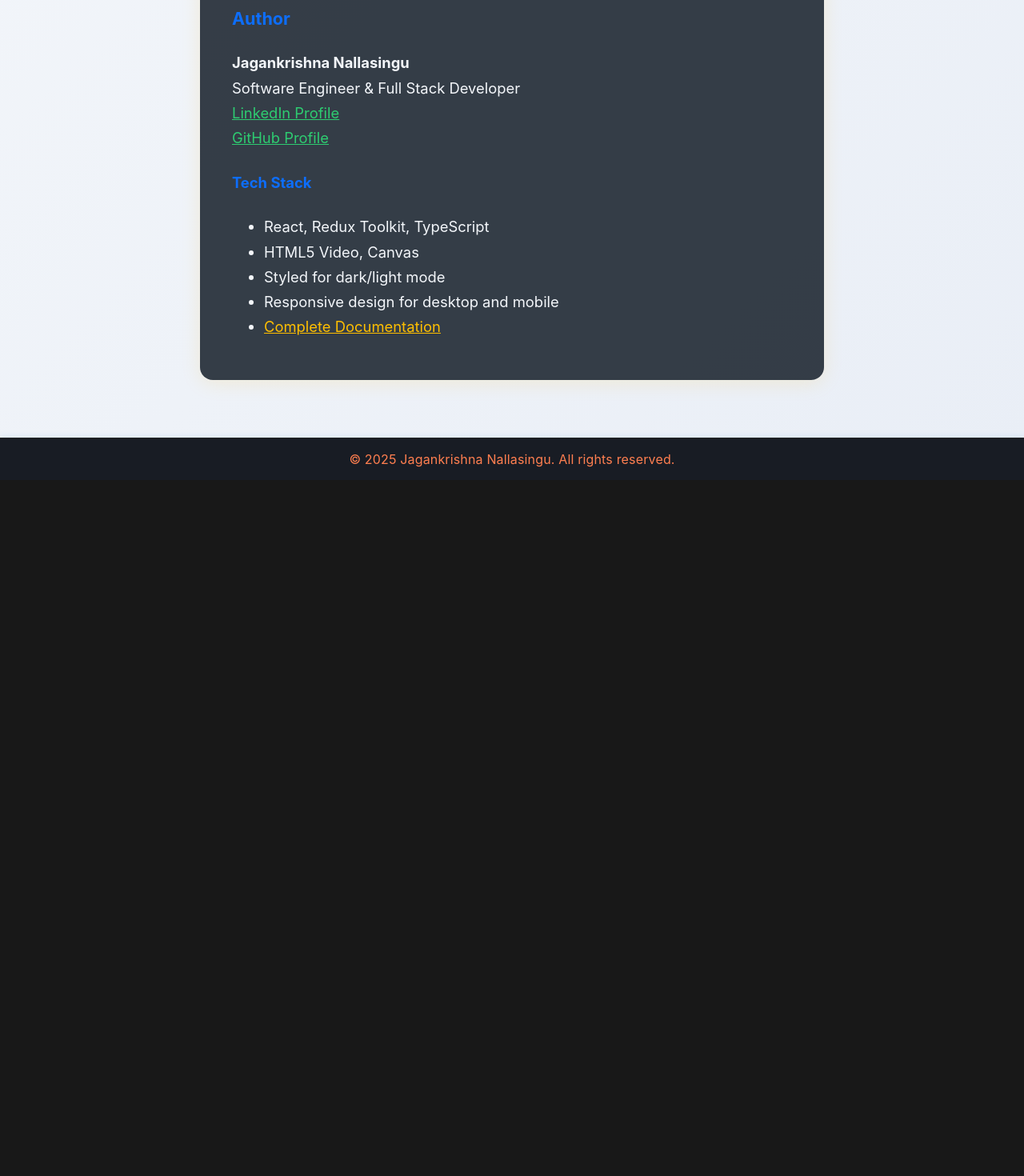
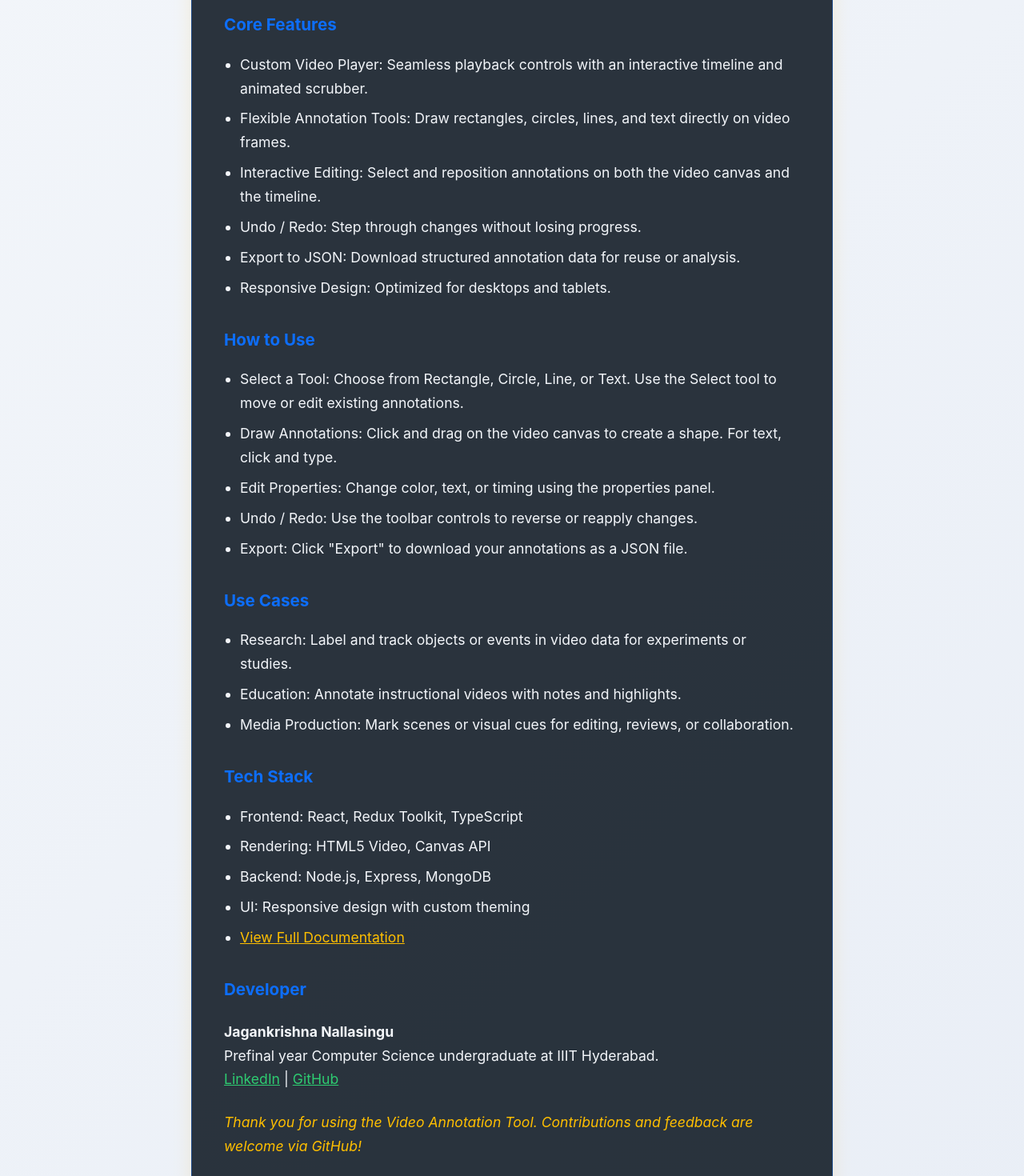
Before and after one commit to krishnaNallasingu/Video-Annotation-Tool, a React (Vite) app in the folder client/: page /about in a window 1280 px wide. Shown: the part 420-1890 px from the top of the page at 80% size. Before the commit the page ends 1020 px from the top, so only its background shows below. Built offline with nearby package versions, Linux system fonts and the light colour scheme.

Commit message:
Updated: Toolbar buttons, and about page

```diff
--- a/client/package.json
+++ b/client/package.json
@@ -13,6 +13,7 @@
   },
   "dependencies": {
     "@reduxjs/toolkit": "^2.8.2",
+    "framer-motion": "^12.15.0",
     "react": "^19.1.0",
     "react-colorful": "^5.6.1",
     "react-dom": "^19.1.0",
--- a/client/src/About.tsx
+++ b/client/src/About.tsx
@@ -1,44 +1,156 @@
 import React from 'react';
+import { motion } from 'framer-motion';
 
 const About: React.FC = () => (
-    <div style={{
-        maxWidth: 700,
+  <motion.div
+    initial={{ opacity: 0, scale: 0.97 }}
+    animate={{ opacity: 1, scale: 1 }}
+    transition={{ duration: 0.6, ease: 'easeOut' }}
+    whileHover={{ scale: 1.005, boxShadow: '0 0 24px #0d6efd55' }}
+    style={{
+      maxWidth: 720,
       margin: '3rem auto',
-        background: 'rgba(20,30,40,0.85)',
+      background: 'rgba(20, 30, 40, 0.9)',
       borderRadius: 16,
+      border: '1.5px solid #0d6efd66',
       boxShadow: '0 4px 24px #ffbf0022',
-        padding: '2rem 2.5rem',
+      padding: '2.5rem',
       color: '#f3f6fa',
-        fontSize: '1.15rem',
+      fontSize: '1.1rem',
       lineHeight: 1.7,
-        textAlign: 'left'
-    }}>
-        <h2 style={{ color: '#0d6efd', marginBottom: 12 }}>About This Project</h2>
+      transition: 'all 0.3s ease-in-out'
+    }}
+  >
+    <h2 style={{ color: '#0d6efd', marginBottom: 16 }}>About This Project</h2>
     <p>
-            <b>Video Annotation Tool</b> is a professional web-based platform for annotating videos with shapes, lines, and text.
-            It is designed for efficient video review, labeling, and collaborative feedback. Features include advanced drawing tools, timeline integration, undo/redo, and persistent storage.
+      <strong>Video Annotation Tool</strong> is a modern, web-based platform for annotating video frames with shapes, text, and temporal markers. It is purpose-built for use in <strong>research</strong>, <strong>education</strong>, and <strong>media production</strong> workflows that require precise visual labeling and feedback.
     </p>
-        <h3 style={{ color: '#0d6efd', marginTop: 24 }}>Author</h3>
+
+    <Section title="Core Features" items={[
+      'Custom Video Player: Seamless playback controls with an interactive timeline and animated scrubber.',
+      'Flexible Annotation Tools: Draw rectangles, circles, lines, and text directly on video frames.',
+      'Interactive Editing: Select and reposition annotations on both the video canvas and the timeline.',
+      'Undo / Redo: Step through changes without losing progress.',
+      'Export to JSON: Download structured annotation data for reuse or analysis.',
+      'Responsive Design: Optimized for desktops and tablets.'
+    ]} />
+
+    <Section title="How to Use" items={[
+      'Select a Tool: Choose from Rectangle, Circle, Line, or Text. Use the Select tool to move or edit existing annotations.',
+      'Draw Annotations: Click and drag on the video canvas to create a shape. For text, click and type.',
+      'Edit Properties: Change color, text, or timing using the properties panel.',
+      'Undo / Redo: Use the toolbar controls to reverse or reapply changes.',
+      'Export: Click "Export" to download your annotations as a JSON file.'
+    ]} />
+
+    <Section title="Use Cases" items={[
+      'Research: Label and track objects or events in video data for experiments or studies.',
+      'Education: Annotate instructional videos with notes and highlights.',
+      'Media Production: Mark scenes or visual cues for editing, reviews, or collaboration.'
+    ]} />
+
+    <Section title="Tech Stack" items={[
+      'Frontend: React, Redux Toolkit, TypeScript',
+      'Rendering: HTML5 Video, Canvas API',
+      'Backend: Node.js, Express, MongoDB',
+      'UI: Responsive design with custom theming'
+    ]} extraItem={{
+      label: 'View Full Documentation',
+      href: 'https://github.com/krishnaNallasingu/Video-Annotation-Tool#video-annotation-tool'
+    }} />
+
+    <h3 style={{ color: '#0d6efd', marginTop: 32 }}>Developer</h3>
     <p>
-            <b>Jagankrishna Nallasingu</b><br />
-            Software Engineer &amp; Full Stack Developer<br />
-            <a href="https://www.linkedin.com/in/jagankrishna-nallasingu-0725b4268/" target="_blank" rel="noopener noreferrer" style={{ color: '#2ecc71', textDecoration: 'underline' }}>
-                LinkedIn Profile
-            </a> <br />
-            <a href="https://github.com/krishnaNallasingu" target="_blank" rel="noopener noreferrer" style={{ color: '#2ecc71', textDecoration: 'underline' }}>
-                GitHub Profile
+      <strong>Jagankrishna Nallasingu</strong><br />
+      Prefinal year Computer Science undergraduate at IIIT Hyderabad.<br />
+
+      <a
+        href="https://www.linkedin.com/in/jagankrishna-nallasingu-0725b4268/"
+        target="_blank"
+        rel="noopener noreferrer"
+        style={{
+          color: '#2ecc71',
+          textDecoration: 'underline',
+          transition: 'color 0.2s',
+        }}
+        onMouseOver={(e) => (e.currentTarget.style.color = '#28b463')}
+        onMouseOut={(e) => (e.currentTarget.style.color = '#2ecc71')}
+      >
+        LinkedIn
+      </a>{' '}
+      |{' '}
+      <a
+        href="https://github.com/krishnaNallasingu"
+        target="_blank"
+        rel="noopener noreferrer"
+        style={{
+          color: '#2ecc71',
+          textDecoration: 'underline',
+          transition: 'color 0.2s',
+        }}
+        onMouseOver={(e) => (e.currentTarget.style.color = '#28b463')}
+        onMouseOut={(e) => (e.currentTarget.style.color = '#2ecc71')}
+      >
+        GitHub
       </a>
     </p>
-        <h4 style={{ color: '#0d6efd', marginTop: 24 }}>Tech Stack</h4>
-        <ul>
-            <li>React, Redux Toolkit, TypeScript</li>
-            <li>HTML5 Video, Canvas</li>
-            <li>Styled for dark/light mode</li>
-            <li>Responsive design for desktop and mobile</li>
-            <li> <a href="https://github.com/krishnaNallasingu/Video-Annotation-Tool#video-annotation-tool" target="_blank" rel="noopener noreferrer" style={{ color: '#ffbf00', textDecoration: 'underline' }}>
-                Complete Documentation
+
+    <p style={{ marginTop: 24, fontStyle: 'italic', color: '#ffbf00' }}>
+      Thank you for using the Video Annotation Tool. Contributions and feedback are welcome via GitHub!
+    </p>
+  </motion.div>
+);
+
+const Section = ({
+  title,
+  items,
+  extraItem
+}: {
+  title: string;
+  items: string[];
+  extraItem?: { label: string; href: string };
+}) => (
+  <div style={{ marginTop: 32 }}>
+    <h3 style={{ color: '#0d6efd', marginBottom: 12 }}>{title}</h3>
+    <ul style={{ listStyleType: 'disc', paddingLeft: 20 }}>
+      {items.map((item, index) => (
+        <li
+          key={index}
+          style={{
+            marginBottom: 8,
+            transition: 'transform 0.2s ease, color 0.2s ease',
+            cursor: 'default'
+          }}
+          onMouseEnter={(e) => {
+            e.currentTarget.style.transform = 'translateX(4px)';
+            e.currentTarget.style.color = '#ffbf00';
+          }}
+          onMouseLeave={(e) => {
+            e.currentTarget.style.transform = 'translateX(0)';
+            e.currentTarget.style.color = '#f3f6fa';
+          }}
+        >
+          {item}
+        </li>
+      ))}
+      {extraItem && (
+        <li>
+          <a
+            href={extraItem.href}
+            target="_blank"
+            rel="noopener noreferrer"
+            style={{
+              color: '#ffbf00',
+              textDecoration: 'underline',
+              transition: 'color 0.2s',
+            }}
+            onMouseOver={(e) => (e.currentTarget.style.color = '#ffd700')}
+            onMouseOut={(e) => (e.currentTarget.style.color = '#ffbf00')}
+          >
+            {extraItem.label}
           </a>
         </li>
+      )}
     </ul>
   </div>
 );
--- a/client/src/App.css
+++ b/client/src/App.css
@@ -358,3 +358,8 @@ input[type="range"] {
   .controls { padding: 8px 4px; font-size: 15px; }
   .annotation-list, .properties-panel { padding: 6px; }
 }
+
+.active-tool-btn {
+  box-shadow: 0 2px 8px #0d6efd33;
+  outline: 2px solid #0d6efd;
+}
--- a/client/src/features/annotations/AnnotationProperties.tsx
+++ b/client/src/features/annotations/AnnotationProperties.tsx
@@ -1,91 +1,127 @@
 import React from 'react';
 import { useSelector } from 'react-redux';
-import { useAppDispatch } from '../../store/hooks'; // adjust the path as needed
-import { updateAnnotationAsync, deleteAnnotationAsync } from './annotationsSlice';
+import { useAppDispatch } from '../../store/hooks'; // Adjust path as necessary
+import {
+  updateAnnotationAsync,
+  deleteAnnotationAsync,
+  setSelectedAnnotation,
+} from './annotationsSlice';
 import type { RootState } from '../../store/store';
-
 
 const AnnotationProperties: React.FC = () => {
   const dispatch = useAppDispatch();
   const { annotations, selectedAnnotationId } = useSelector((state: RootState) => state.annotations);
-  const annotation = annotations.find(a => a.id === selectedAnnotationId);
+  const annotation = annotations.find((a) => a.id === selectedAnnotationId);
 
-  if (!annotation) return <div className="properties-panel"><i>No annotation selected..</i></div>;
+  if (!annotation) {
+    return (
+      <div className="properties-panel">
+        <i>No annotation selected...</i>
+      </div>
+    );
+  }
 
-  const handleChange = (field: string, value: any) => {
+  const handleChange = (field: keyof typeof annotation, value: any) => {
     dispatch(updateAnnotationAsync({ ...annotation, [field]: value }));
   };
 
   return (
-    <div className="properties-panel">
-      <h4 style={{ color: '#2ecc71', marginBottom: 10 }}>Properties</h4>
-      <div style={{
-  display: 'flex',
-  alignItems: 'center',
-  gap: 14,
-  marginBottom: 18,
-  marginTop: 10
-}}>
-  <label
-    htmlFor="annotation-color"
-    style={{
-      fontWeight: 500,
-      color: '#17c3b2',
-      marginRight: 8,
-      minWidth: 90
-    }}
-  >
-    Change color:
+    <div className="properties-panel" style={{ padding: 12, fontFamily: 'sans-serif' }}>
+      <h4 style={{ color: '#2ecc71', marginBottom: 12 }}>Properties</h4>
+
+      {/* Color Picker */}
+      <div style={{ display: 'flex', alignItems: 'center', gap: 14, marginBottom: 16 }}>
+        <label htmlFor="annotation-color" style={{ fontWeight: 500, minWidth: 100, color: '#17c3b2' }}>
+          Change Color:
         </label>
         <input
           id="annotation-color"
           type="color"
           value={annotation.color}
-    onChange={e => handleChange('color', e.target.value)}
+          onChange={(e) => handleChange('color', e.target.value)}
           style={{
             width: 36,
             height: 36,
             border: 'none',
             borderRadius: '50%',
-      background: 'none',
             cursor: 'pointer',
             boxShadow: '0 1px 4px #0001',
-      padding: 0,
-      outline: '2px solid #0d6efd22'
+            outline: '2px solid #0d6efd22',
           }}
-    title="Pick annotation color"
+          aria-label="Pick annotation color"
         />
       </div>
-      <div>
-        <label>Timestamp:</label>
+
+      {/* Timestamp */}
+      <div style={{ marginBottom: 12 }}>
+        <label htmlFor="annotation-timestamp" style={{ display: 'block', fontWeight: 500 }}>Timestamp:</label>
         <input
+          id="annotation-timestamp"
           type="number"
           value={annotation.timestamp}
           min={0}
-          onChange={e => handleChange('timestamp', Number(e.target.value))}
+          onChange={(e) => handleChange('timestamp', Number(e.target.value))}
+          style={{ width: '100%', padding: 6 }}
         />
       </div>
-      <div>
-        <label>Duration:</label>
+
+      {/* Duration */}
+      <div style={{ marginBottom: 12 }}>
+        <label htmlFor="annotation-duration" style={{ display: 'block', fontWeight: 500 }}>Duration (s):</label>
         <input
+          id="annotation-duration"
           type="number"
           value={annotation.duration}
           min={1}
           max={10}
-          onChange={e => handleChange('duration', Number(e.target.value))}
+          onChange={(e) => handleChange('duration', Number(e.target.value))}
+          style={{ width: '100%', padding: 6 }}
         />
       </div>
+
+      {/* Text Field (Conditional) */}
       {annotation.type === 'text' && (
-        <div>
-          <label>Text:</label>
+        <div style={{ marginBottom: 12 }}>
+          <label htmlFor="annotation-text" style={{ display: 'block', fontWeight: 500 }}>Text:</label>
           <input
+            id="annotation-text"
             type="text"
             value={annotation.text}
-            onChange={e => handleChange('text', e.target.value)}
+            onChange={(e) => handleChange('text', e.target.value)}
+            style={{ width: '100%', padding: 6 }}
           />
         </div>
       )}
-      <button onClick={() => dispatch(deleteAnnotationAsync(annotation.id))}>Delete</button>
+
+      {/* Action Buttons */}
+      <div style={{ display: 'flex', gap: 10, marginTop: 14 }}>
+        <button
+          onClick={() => dispatch(setSelectedAnnotation(null))}
+          style={{
+            background: '#23272f',
+            color: '#fff',
+            border: '1px solid #0d6efd',
+            borderRadius: 6,
+            padding: '6px 14px',
+            cursor: 'pointer',
+          }}
+        >
+          Done
+        </button>
+        <button
+          onClick={() => dispatch(deleteAnnotationAsync(annotation.id))}
+          style={{
+            background: '#e74c3c',
+            color: '#fff',
+            border: '1px solid #c0392b',
+            borderRadius: 6,
+            padding: '6px 14px',
+            cursor: 'pointer',
+          }}
+        >
+          Delete
+        </button>
+      </div>
     </div>
   );
 };
--- a/client/src/features/annotations/AnnotationsCanvas.tsx
+++ b/client/src/features/annotations/AnnotationsCanvas.tsx
@@ -5,6 +5,7 @@ import {
   addAnnotationAsync,
   setSelectedAnnotation,
   updateAnnotation,
+  setSelectedTool,
   updateAnnotationAsync,
 } from './annotationsSlice';
 import type { Annotation } from './annotationsSlice';
@@ -176,6 +177,7 @@ const AnnotationsCanvas: React.FC<Props> = ({ currentTime, playing }) => {
       setIsDrawing(false);
       setCurrentAnnotation(null);
       setStartPos(null);
+      dispatch(setSelectedTool('select'));
     }
     if (isDragging && selectedAnnotationId) {
       const ann = annotations.find(a => a.id === selectedAnnotationId);
```
Also changed, not shown: client/src/features/annotations/AnnotationToolbar.tsx (+20 -7 lines), 1 other file (tests, documents, lock files or other folders). Lines whose indentation alone changed are shown as unchanged.
